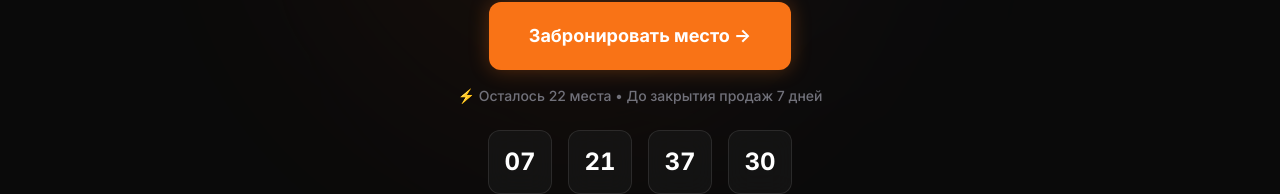
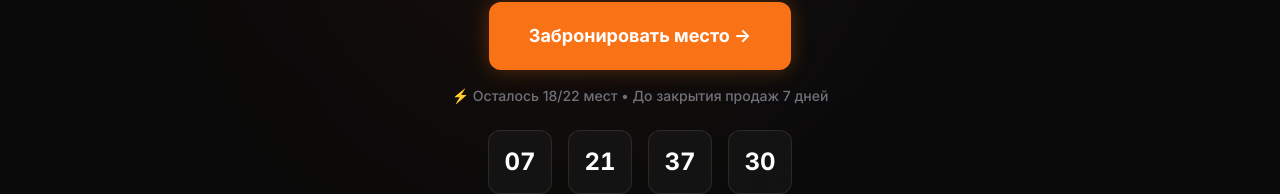
Before and after one commit to whiteedeesign/aimodels, a React (Vite) app: page / in a window 1280 px wide. Shown: the part 594-788 px from the top of the page. Built offline with nearby package versions, Linux system fonts and the light colour scheme.

Commit message:
Update App.tsx

```diff
--- a/App.tsx
+++ b/App.tsx
@@ -239,7 +239,7 @@ const Hero = () => (
         Забронировать место →
       </a>
       <p className="text-zinc-500 text-sm font-medium mb-6">
-        ⚡ Осталось 22 места • До закрытия продаж 7 дней
+        ⚡ Осталось 18/22 мест • До закрытия продаж 7 дней
       </p>
       <Timer />
     </Reveal>
@@ -916,7 +916,7 @@ const Pricing = ({ onSelectPlan }: { onSelectPlan: (name: string) => void }) =>
         { text: "Доступ навсегда", included: true },
       ],
       cta: "Забронировать место →",
-      footer: "⚡ Осталось 20 мест"
+      footer: "⚡ Осталось 17/20 мест"
     },
     {
       name: "Менторство",
@@ -939,7 +939,7 @@ const Pricing = ({ onSelectPlan }: { onSelectPlan: (name: string) => void }) =>
         { text: "Доступ навсегда", included: true },
       ],
       cta: "Забронировать место →",
-      footer: "⚡ Осталось 2 места"
+      footer: "⚡ Осталось 1/2 мест"
     }
   ];
 
@@ -950,7 +950,7 @@ const Pricing = ({ onSelectPlan }: { onSelectPlan: (name: string) => void }) =>
           <h2 className="text-4xl md:text-5xl font-bold mb-4">Выбери свой <span className="text-orange-500">формат</span> обучения</h2>
           <p className="text-zinc-400 text-lg mb-2">Количество мест ограничено</p>
           <p className="text-orange-500 font-bold uppercase tracking-widest text-sm">
-            ⚡ Осталось мест: Продвинутый — 20 | Менторство — 2
+            ⚡ Осталось мест: Продвинутый — 17 | Менторство — 1
           </p>
         </div>
       </Reveal>
@@ -1057,7 +1057,7 @@ const FinalCTA = () => (
               Забронировать место →
             </a>
             <div className="flex items-center gap-2 text-orange-500 font-bold uppercase tracking-widest text-sm animate-pulse">
-              ⚡ Осталось 22 места
+              ⚡ Осталось 18/22 мест
             </div>
           </div>
           <p className="text-zinc-500 text-sm font-medium mt-2">
```
